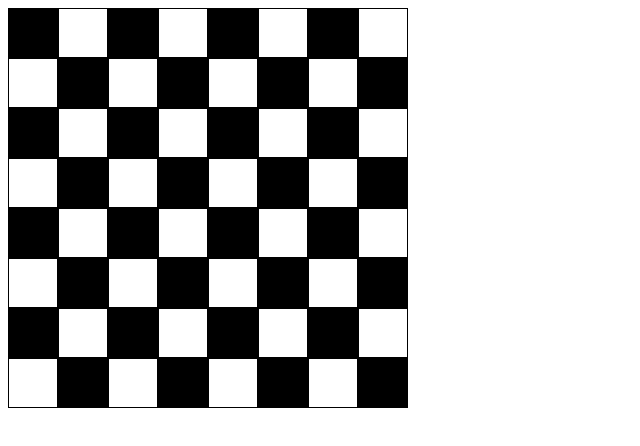
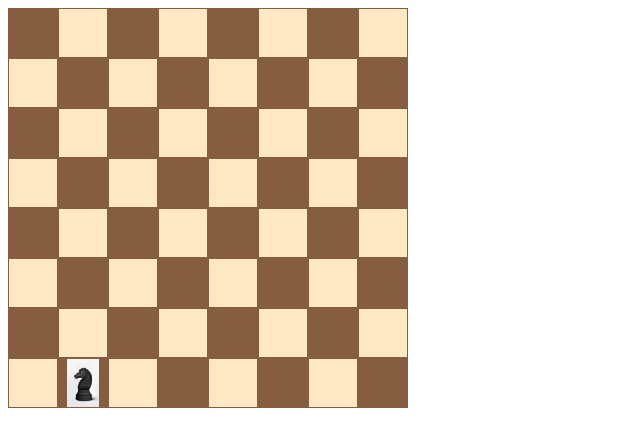
Before and after one commit to OdinsBeard82/Knights-Travail, a plain HTML site: page index.html in a window 1280 px wide. Shown: the whole page, without its empty margins (0-640 px from the left). Drawn offline with Linux system fonts and the light colour scheme.

Commit message:
knight on board

```diff
--- a/script.js
+++ b/script.js
@@ -1,6 +1,6 @@
 const chessboard = document.getElementById('chessboard');
 let knightPosition = {
-    row: 8,
+    row: 7,
     col: 0
 };
 
@@ -23,7 +23,6 @@ function insertNode(root, row, col) {
     const node = this.root;
     if (node === null) {
         return new Node(row, col);
-
     }
 
     if (row < root.row || (row === root.row && col < root.col)) {
@@ -36,7 +35,30 @@ function insertNode(root, row, col) {
 }
 
 function isValidMove(row, col) {
-    return row >= 0 && row < 8 && col >= 0 && col <8;
+    return row >= 0 && row < 8 && col >= 0 && col < 8;
+}
+
+function addKnight() {
+    const knightImg = document.createElement('img');
+    knightImg.src = 'knight.jpg';
+    knightImg.className = 'knight-piece';
+    chessboard.children[knightPosition.row * 8 + knightPosition.col].appendChild(knightImg);
+}
+
+function moveKnightToSquare(row, col) {
+    if (!isValidMove(row, col)) {
+        return;
+    }
+
+    knightPosition.row = row;
+    knightPosition.col = col;
+
+    const knightPiece = document.querySelector('.knight-piece');
+    if (knightPiece) {
+        knightPiece.remove();
+    }
+
+    addKnight();
 }
 
 document.addEventListener('DOMContentLoaded', function () {
@@ -44,11 +66,12 @@ document.addEventListener('DOMContentLoaded', function () {
         for (let y = 0; y < 8; y++) {
             const chessSquare = document.createElement('div');
             chessSquare.className = 'chess-square';
-            if ((x + y) % 2 == 0) {
-                chessSquare.style.backgroundColor = '#000';
+            if ((x + y) % 2 === 0) {
+                chessSquare.style.backgroundColor = '#855E42';
             }
             chessboard.appendChild(chessSquare);
         }
     }
-
+    addKnight();
+    moveKnightToSquare(7,1);
 });
--- a/style.css
+++ b/style.css
@@ -5,9 +5,9 @@
 .chess-square {
     float: left;
     width: 48px;
-    border: 1px solid black;
+    border: 1px solid #855E42;
     height: 48px;
-    background-color: #fff;
+    background-color: #ffe9c5;
 }
 .knight-piece {
     width: 100%;
```
